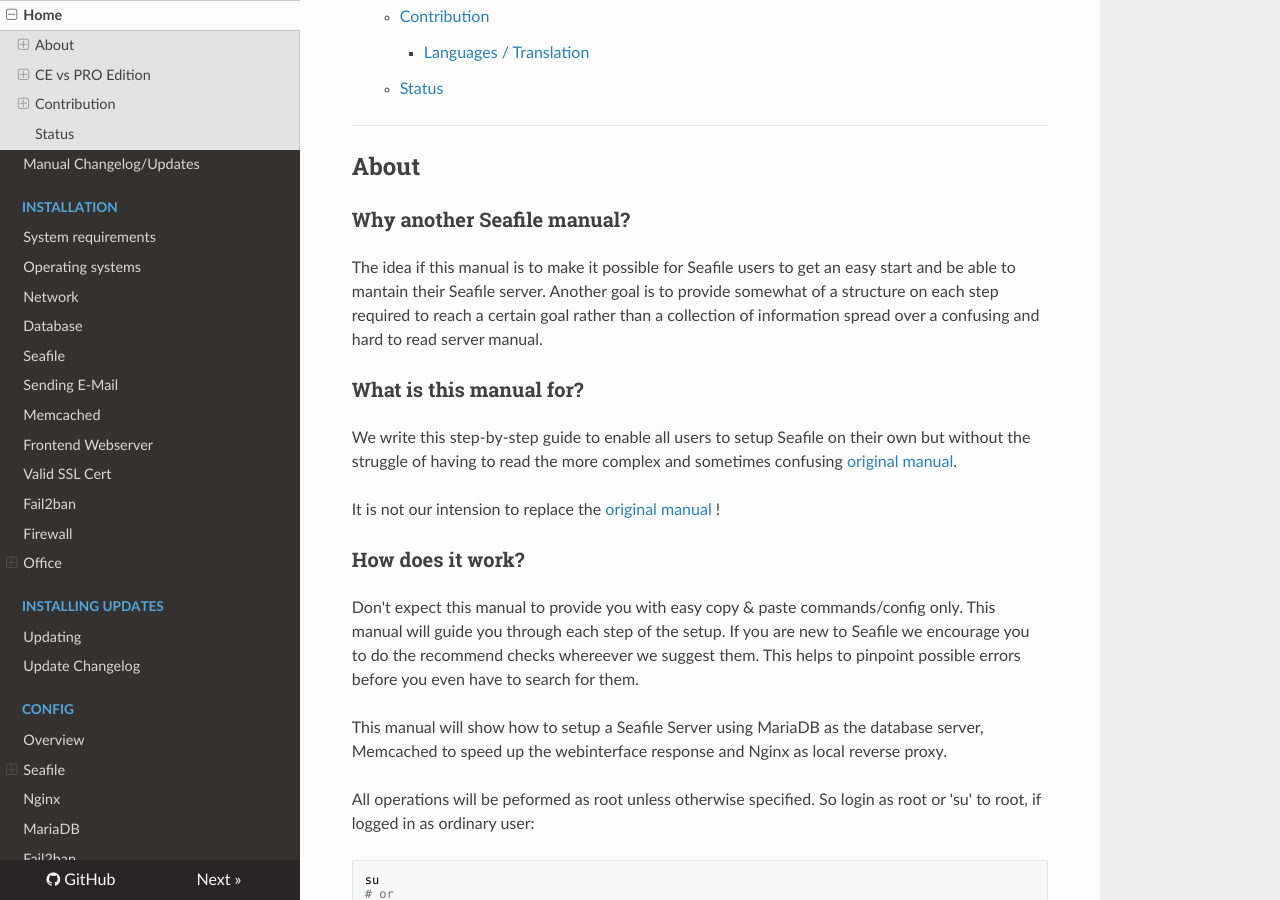
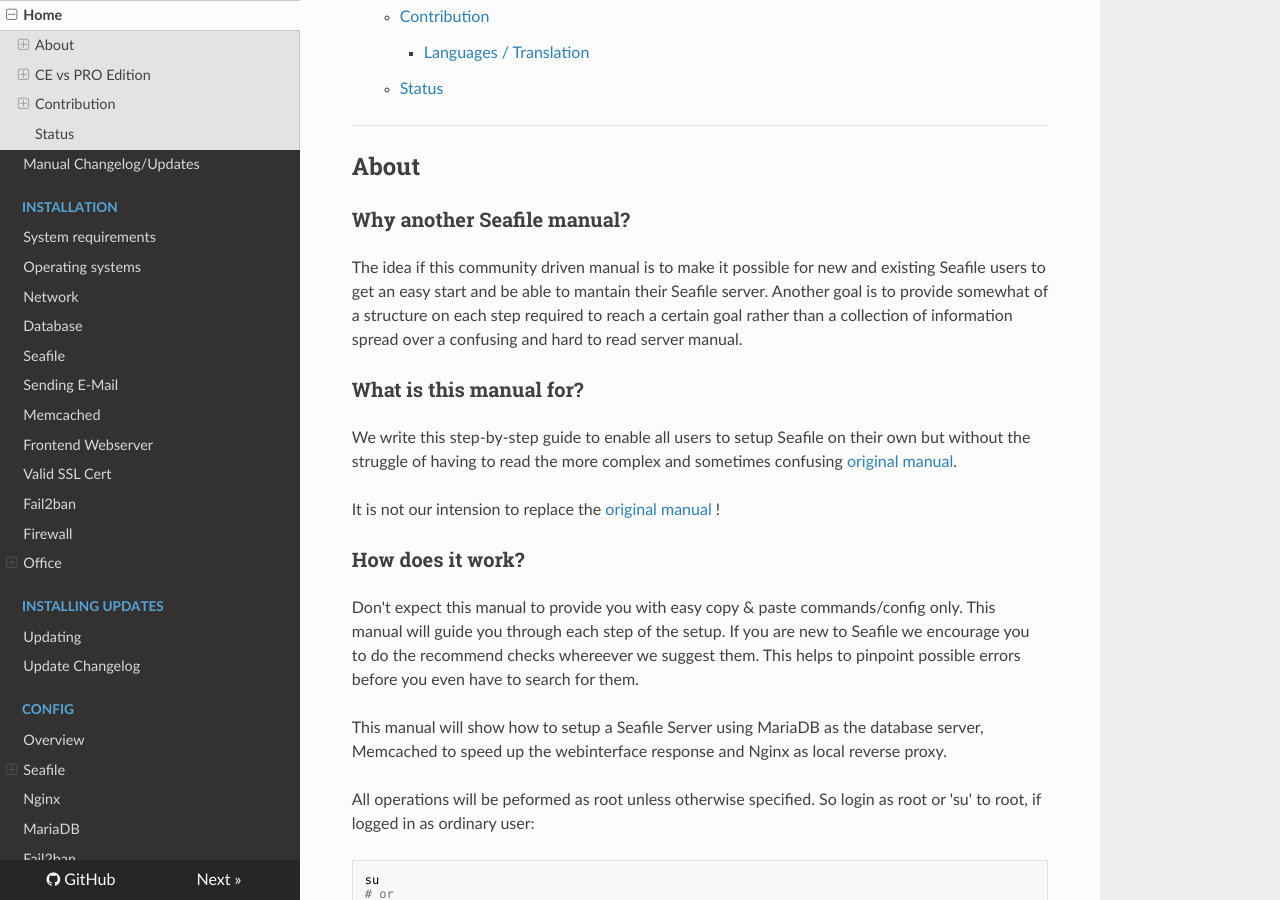
Before and after one commit to DerDanilo/seafile-community-manual, an MkDocs documentation site: the page built from docs/index.md, in a window 1280 px wide and 900 px high, scrolled down 407 px. Built offline with MkDocs 1.6.1, drawn with Linux system fonts in a browser that asks for light colours; nearby versions of some CDN libraries; old or Windows-style settings are respelled for this version of MkDocs.

Commit message:
update index

```diff
--- a/docs/index.md
+++ b/docs/index.md
@@ -7,10 +7,10 @@
 
 ### Why another Seafile manual?
 
-The idea if this manual is to make it possible for Seafile users to get an easy start
-and be able to mantain their Seafile server. Another goal is to provide somewhat of a
-structure on each step required to reach a certain goal rather than a collection of
-information spread over a confusing and hard to read server manual.
+The idea if this community driven manual is to make it possible for new and existing
+Seafile users to get an easy start and be able to mantain their Seafile server. Another
+goal is to provide somewhat of a structure on each step required to reach a certain goal
+rather than a collection of information spread over a confusing and hard to read server manual.
 
 ### What is this manual for?
 
```
